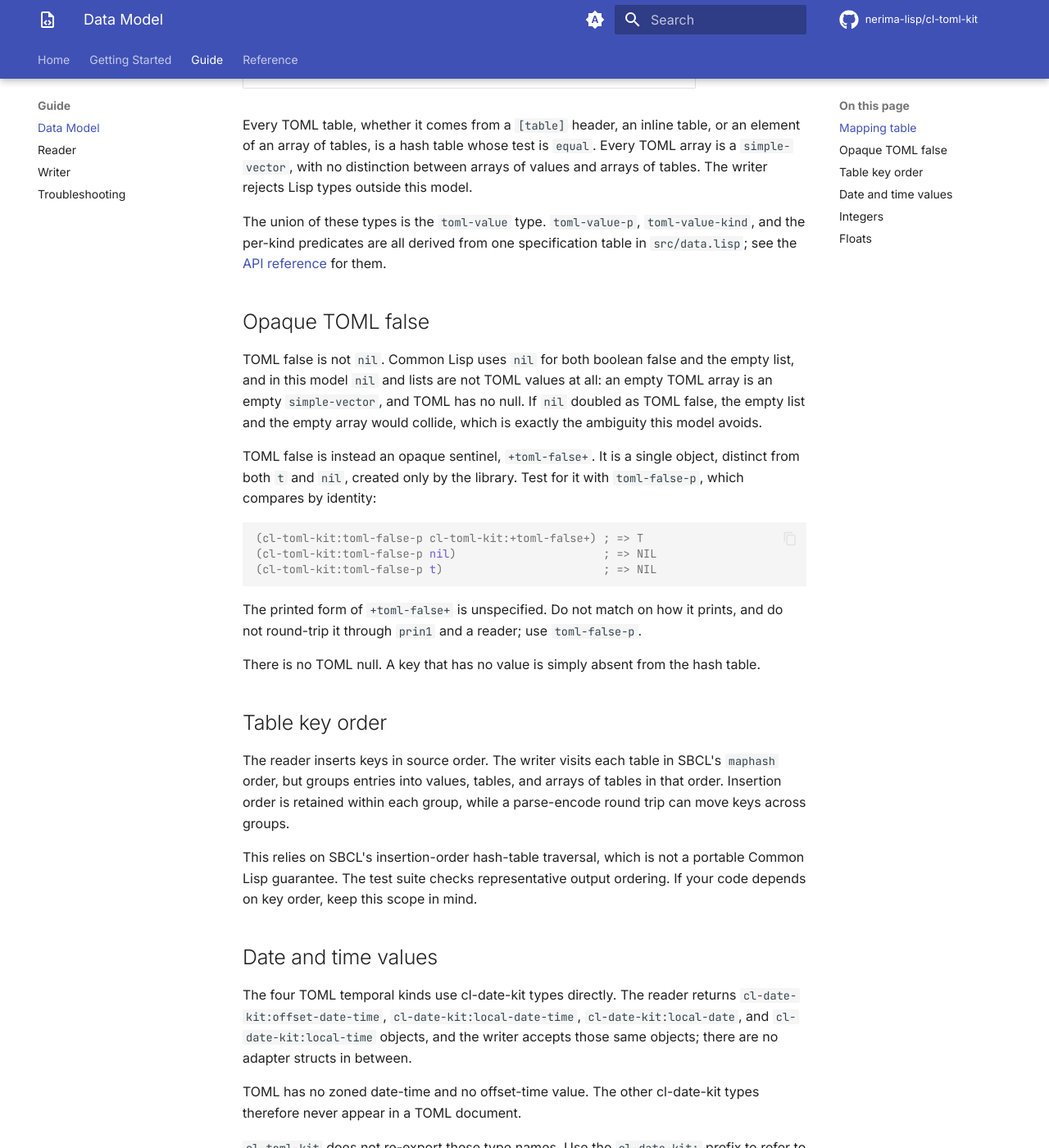
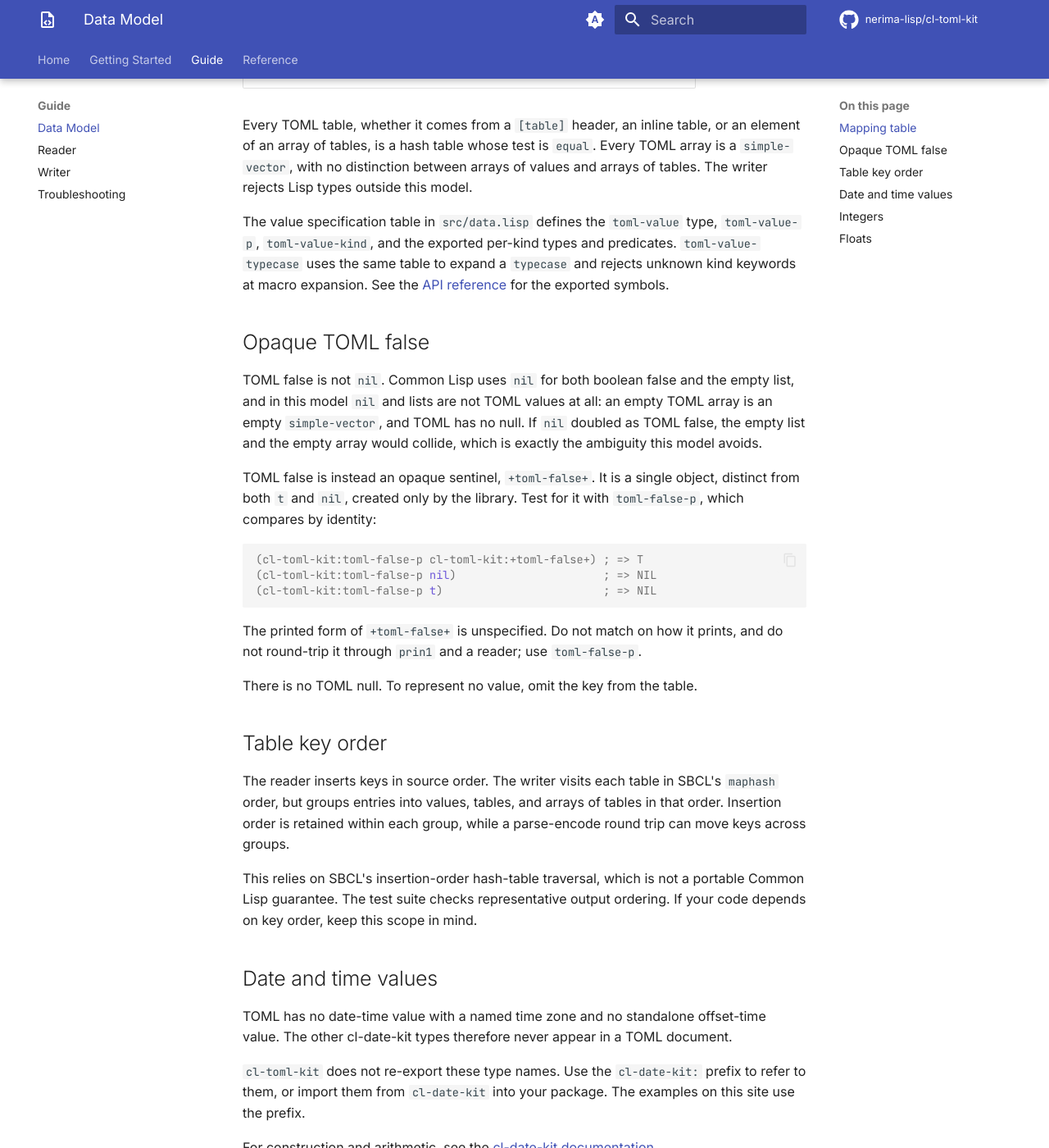
Before and after one commit to nerima-lisp/cl-toml-kit, an MkDocs documentation site: the page built from docs/src/guide/data-model.md, in a window 1280 px wide and 1400 px high, scrolled down 834 px. Shown: the whole window at 82% size. Built offline with MkDocs 1.6.1 and Material for MkDocs 9.7.7, drawn with Linux system fonts in a browser that asks for light colours; comment, search, counter and statistics services are not loaded; some of the changed text lies outside the part shown.

Commit message:
docs: consolidate data model guidance

```diff
--- a/docs/src/guide/data-model.md
+++ b/docs/src/guide/data-model.md
@@ -25,10 +25,11 @@ or an element of an array of tables, is a hash table whose test is `equal`.
 Every TOML array is a `simple-vector`, with no distinction between arrays of
 values and arrays of tables. The writer rejects Lisp types outside this model.
 
-The union of these types is the `toml-value` type. `toml-value-p`,
-`toml-value-kind`, and the per-kind predicates are all derived from one
-specification table in `src/data.lisp`; see the
-[API reference](../reference/api.md) for them.
+The value specification table in `src/data.lisp` defines the `toml-value`
+type, `toml-value-p`, `toml-value-kind`, and the exported per-kind types and
+predicates. `toml-value-typecase` uses the same table to expand a `typecase`
+and rejects unknown kind keywords at macro expansion. See the
+[API reference](../reference/api.md) for the exported symbols.
 
 ## Opaque TOML false
 
@@ -52,8 +53,7 @@ The printed form of `+toml-false+` is unspecified. Do not match on how it
 prints, and do not round-trip it through `prin1` and a reader; use
 `toml-false-p`.
 
-There is no TOML null. A key that has no value is simply absent from the hash
-table.
+There is no TOML null. To represent no value, omit the key from the table.
 
 ## Table key order
 
@@ -68,13 +68,8 @@ ordering. If your code depends on key order, keep this scope in mind.
 
 ## Date and time values
 
-The four TOML temporal kinds use cl-date-kit types directly. The reader
-returns `cl-date-kit:offset-date-time`, `cl-date-kit:local-date-time`,
-`cl-date-kit:local-date`, and `cl-date-kit:local-time` objects, and the writer
-accepts those same objects; there are no adapter structs in between.
-
-TOML has no zoned date-time and no offset-time value. The other cl-date-kit
-types therefore never appear in a TOML document.
+TOML has no date-time value with a named time zone and no standalone offset-time
+value. The other cl-date-kit types therefore never appear in a TOML document.
 
 `cl-toml-kit` does not re-export these type names. Use the `cl-date-kit:`
 prefix to refer to them, or import them from `cl-date-kit` into your package.
@@ -102,9 +97,3 @@ values, recognizable with `sb-ext:float-infinity-p` and
 `sb-ext:float-nan-p`, and the writer prints them as `inf`, `-inf`, and `nan`.
 
 Negative zero is preserved: `-0.0d0` encodes as `-0.0`, not `0.0`.
-
-The value specification table in `src/data.lisp` is the single source of truth
-for everything on this page. `define-toml-value-model` expands it into the
-`toml-value` type, the value predicates, `toml-value-kind`, and the
-`toml-value-typecase` macro. That macro expands to a single `typecase` over the
-table, and it rejects unknown kind keywords at macroexpansion time.
```
